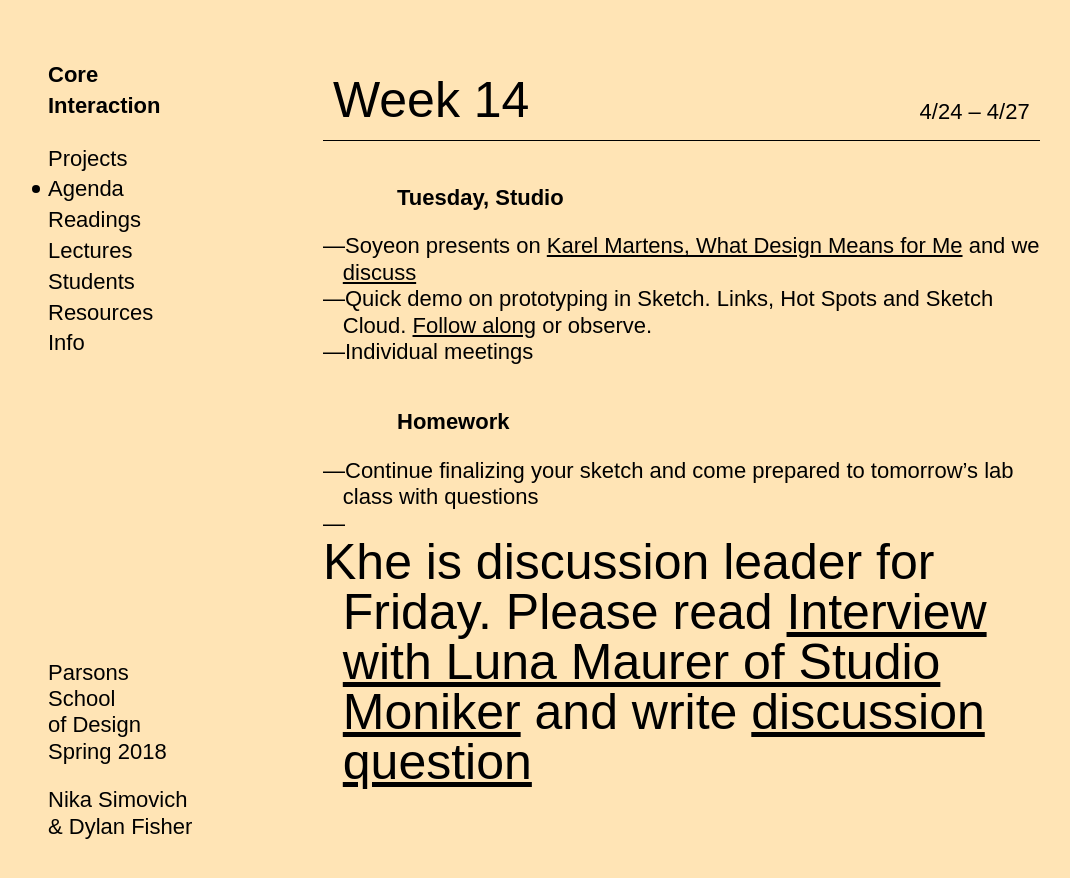
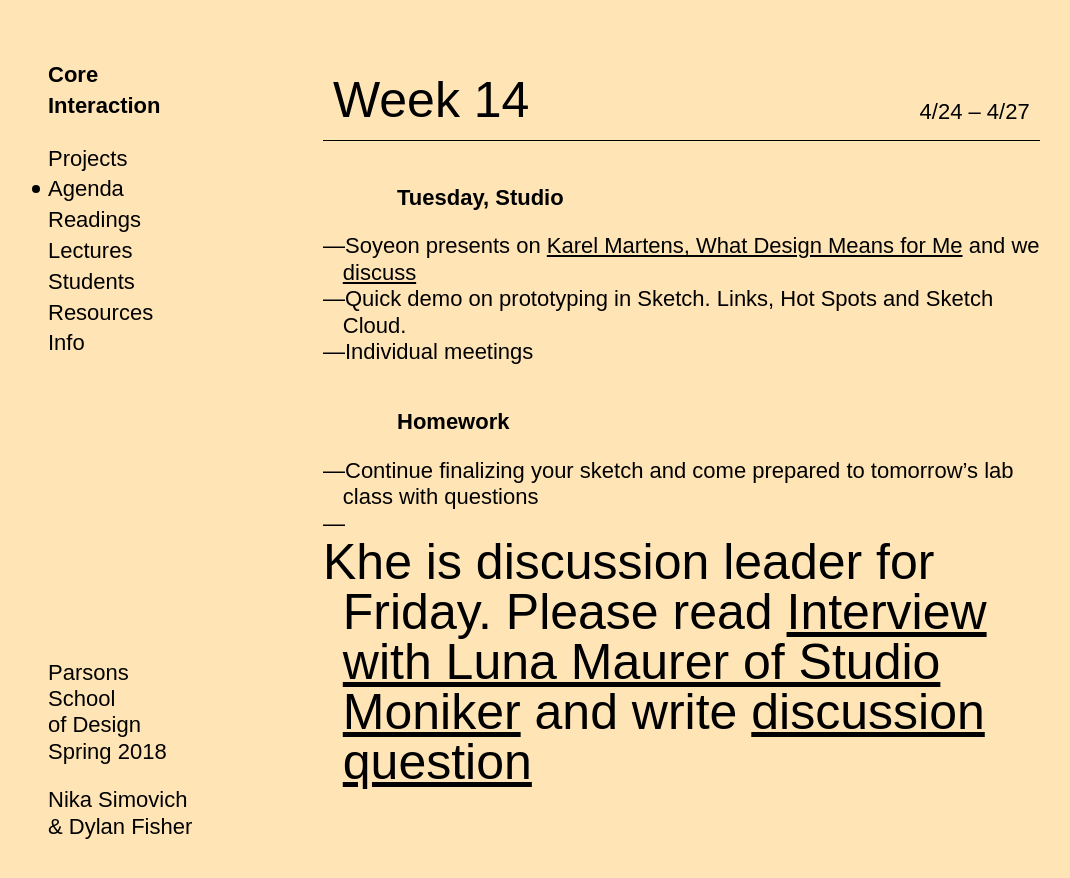
Before and after one commit to dylanfisher/ci18, a Jekyll site: the page built from _agendas/week-14.md, in a window 1280 px wide. Shown: the top 878 px of the page, without its empty margins (12-1082 px from the left). Built offline with Jekyll 4.4.1, drawn with Linux system fonts in a browser that asks for light colours; some web fonts are replaced.

```diff
--- a/_agendas/week-14.md
+++ b/_agendas/week-14.md
@@ -7,7 +7,7 @@ date_range:       4/24 – 4/27
 ### Tuesday, Studio
 
 - Soyeon presents on [Karel Martens, What Design Means for Me](http://ci.nikasimovich.com/assets/readings/martens-karel_what-design-means-to-me.pdf) and we [discuss](https://docs.google.com/document/d/1ZJmXpzXnTkLVWotGm_QB0O0TWRXRn8fcB4FyzsOZwrM/edit?usp=sharing)
-- Quick demo on prototyping in Sketch. Links, Hot Spots and Sketch Cloud. [Follow along](/assets/lectures/prototyping.sketch.zip) or observe.
+- Quick demo on prototyping in Sketch. Links, Hot Spots and Sketch Cloud.
 - Individual meetings
 
 ### Homework
```
